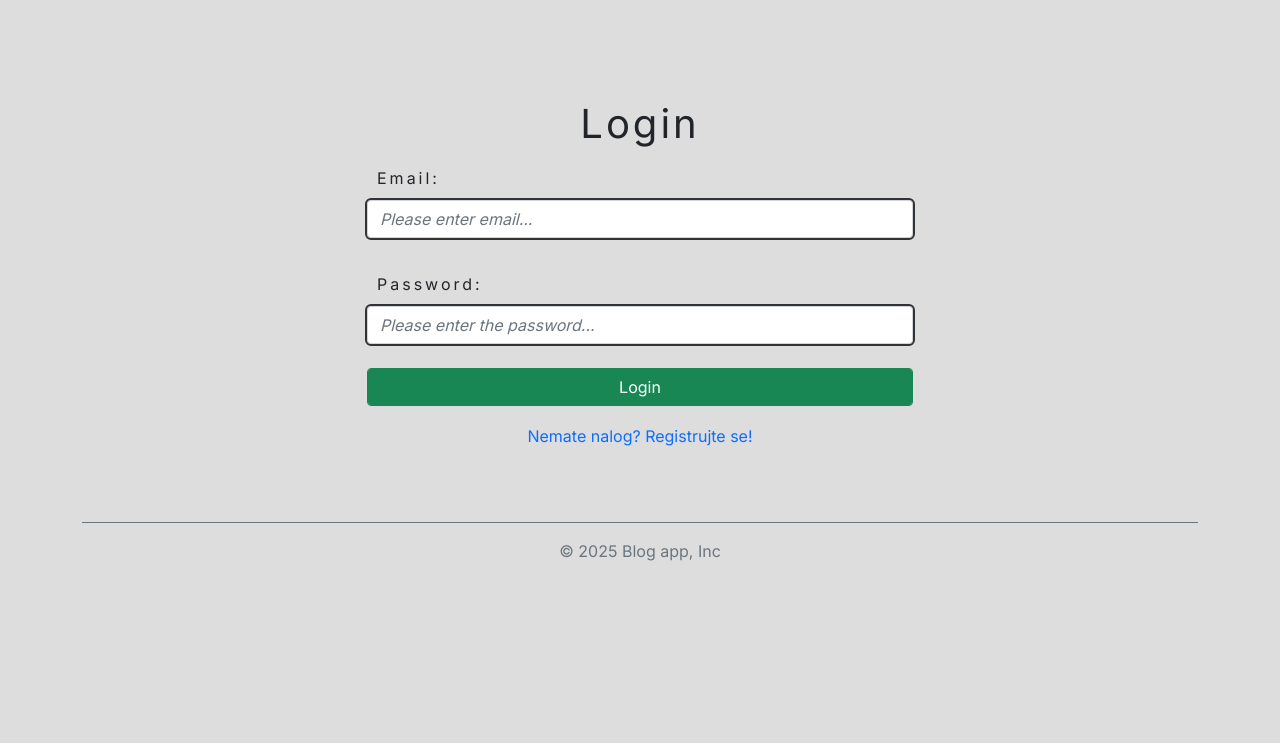
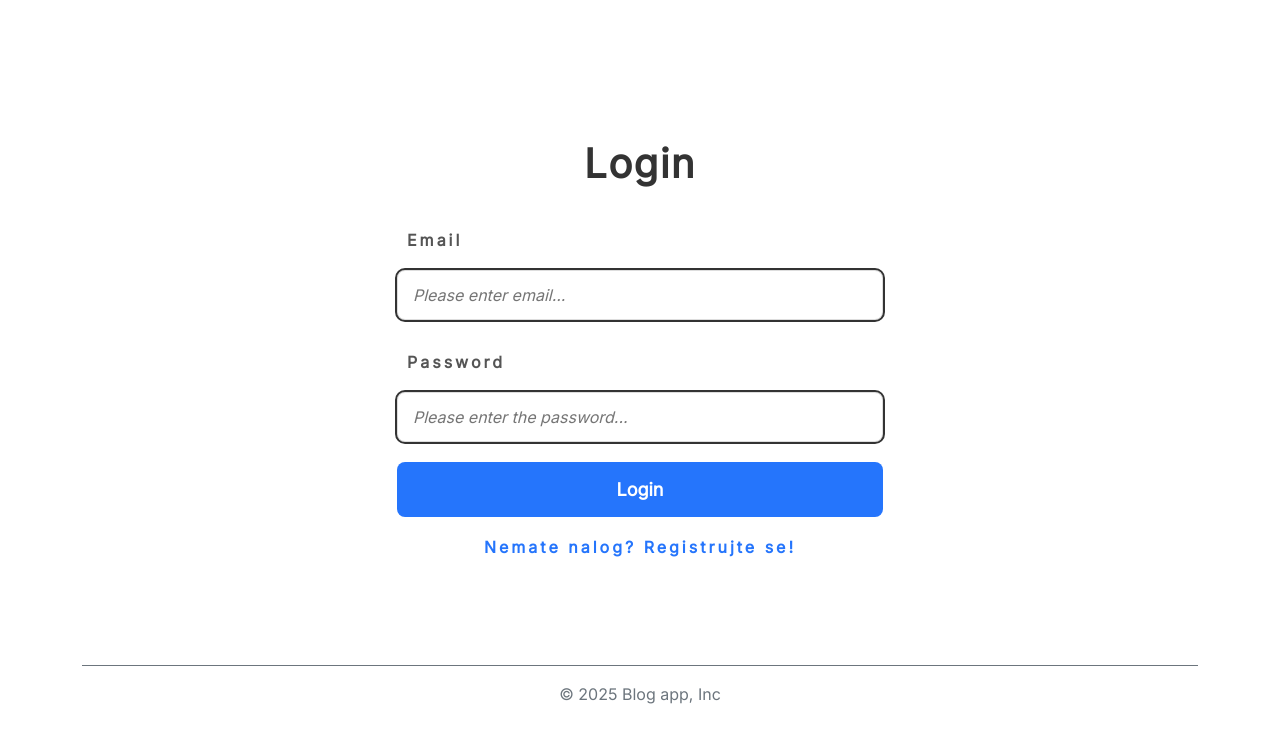
Before and after one commit to filipjt88/blog_app, a PHP site: page /views/login.view.php in a window 1280 px wide. Shown: the top 743 px of the page. Run offline with PHP 8.4, Linux system fonts and the light colour scheme.

Commit message:
update login form

```diff
--- a/css/main.css
+++ b/css/main.css
@@ -13,9 +13,7 @@
     --green: #008000;
 }
 
-body {
-    background: #ddd;
-}
+
 
 .navbar-nav .nav-link {
     transition: color 0.3s ease;
@@ -120,3 +118,92 @@
 .btn-group {
     display: inline !important;
 }
+
+.login-wrapper {
+    background: #fff;
+    padding: 40px 30px;
+    border-radius: 12px;
+    width: 100%;
+}
+
+.login-form h1 {
+    margin-bottom: 30px;
+    text-align: center;
+    color: #333;
+    font-weight: 700;
+    letter-spacing: 1.5px;
+}
+
+.login-form label {
+    display: block;
+    margin-bottom: 8px;
+    font-weight: 600;
+    color: #555;
+}
+
+.login-form input {
+    width: 100%;
+    padding: 12px 15px;
+    margin-bottom: 20px;
+    border-radius: 8px;
+    border: 1.5px solid #ddd;
+    font-size: 16px;
+    transition: border-color 0.3s ease;
+}
+
+.login-form input:focus {
+    border-color: #2575fc;
+    outline: none;
+    box-shadow: 0 0 5px #2575fc;
+}
+
+.login-form button {
+    width: 100%;
+    padding: 14px 0;
+    border: none;
+    border-radius: 8px;
+    background: #2575fc;
+    color: white;
+    font-size: 18px;
+    font-weight: 700;
+    cursor: pointer;
+    transition: background 0.3s ease;
+}
+
+.login-form button:hover {
+    background: #1954c6;
+}
+
+.register-link {
+    display: block;
+    margin-top: 18px;
+    text-align: center;
+    color: #2575fc;
+    text-decoration: none;
+    font-weight: 600;
+    transition: color 0.3s ease;
+}
+
+.register-link:hover {
+    color: #1954c6;
+}
+
+.alert {
+    padding: 12px 15px;
+    border-radius: 8px;
+    margin-top: 15px;
+    font-weight: 600;
+    font-size: 14px;
+}
+
+.alert-danger {
+    background-color: #f8d7da;
+    color: #842029;
+    border: 1px solid #f5c2c7;
+}
+
+.alert-success {
+    background-color: #d1e7dd;
+    color: #0f5132;
+    border: 1px solid #badbcc;
+}
--- a/views/login.view.php
+++ b/views/login.view.php
@@ -5,21 +5,28 @@
 <div class="container">
     <div class="row">
         <div class="col-md-6 offset-3">
-            <form id="loginForm" action="../login.php" method="POST">
-            <h1 class="text-center">Login</h1>
-                <label for="email">Email:</label>
-                <input type="email" name="email" class="form-control" placeholder="Please enter email..."><br>
-                <label for="email">Password:</label>
-                <input type="password" name="password" class="form-control" placeholder="Please enter the password..."><br>
-                <button type="submit" class="form-control btn btn-success">Login</button>
-            </form>
-            <a class="nav-link nav-link-form" href="register.view.php">Nemate nalog? Registrujte se!</a>
-            <?php if(isset($_GET['error'])): ?>
-                <div class="alert alert-danger"><?php htmlspecialchars($_GET['error']) ?></div>
-            <?php endif; ?>
-            <?php if(isset($_GET['registered'])): ?>
-                <div class="alert alert-success">Uspesno ste se registrovali! Prijavite se.</div>
-            <?php endif; ?>
+            <div class="login-wrapper">
+  <form id="loginForm" action="../login.php" method="POST" class="login-form">
+    <h1>Login</h1>
+
+    <label for="email">Email</label>
+    <input type="email" name="email" id="email" placeholder="Please enter email..." required>
+
+    <label for="password">Password</label>
+    <input type="password" name="password" id="password" placeholder="Please enter the password..." required>
+
+    <button type="submit">Login</button>
+    <a class="register-link" href="register.view.php">Nemate nalog? Registrujte se!</a>
+
+    <?php if(isset($_GET['error'])): ?>
+      <div class="alert alert-danger"><?php echo htmlspecialchars($_GET['error']) ?></div>
+    <?php endif; ?>
+
+    <?php if(isset($_GET['registered'])): ?>
+      <div class="alert alert-success">Uspešno ste se registrovali! Prijavite se.</div>
+    <?php endif; ?>
+  </form>
+</div>
         </div>
     </div>
 </div>
```
